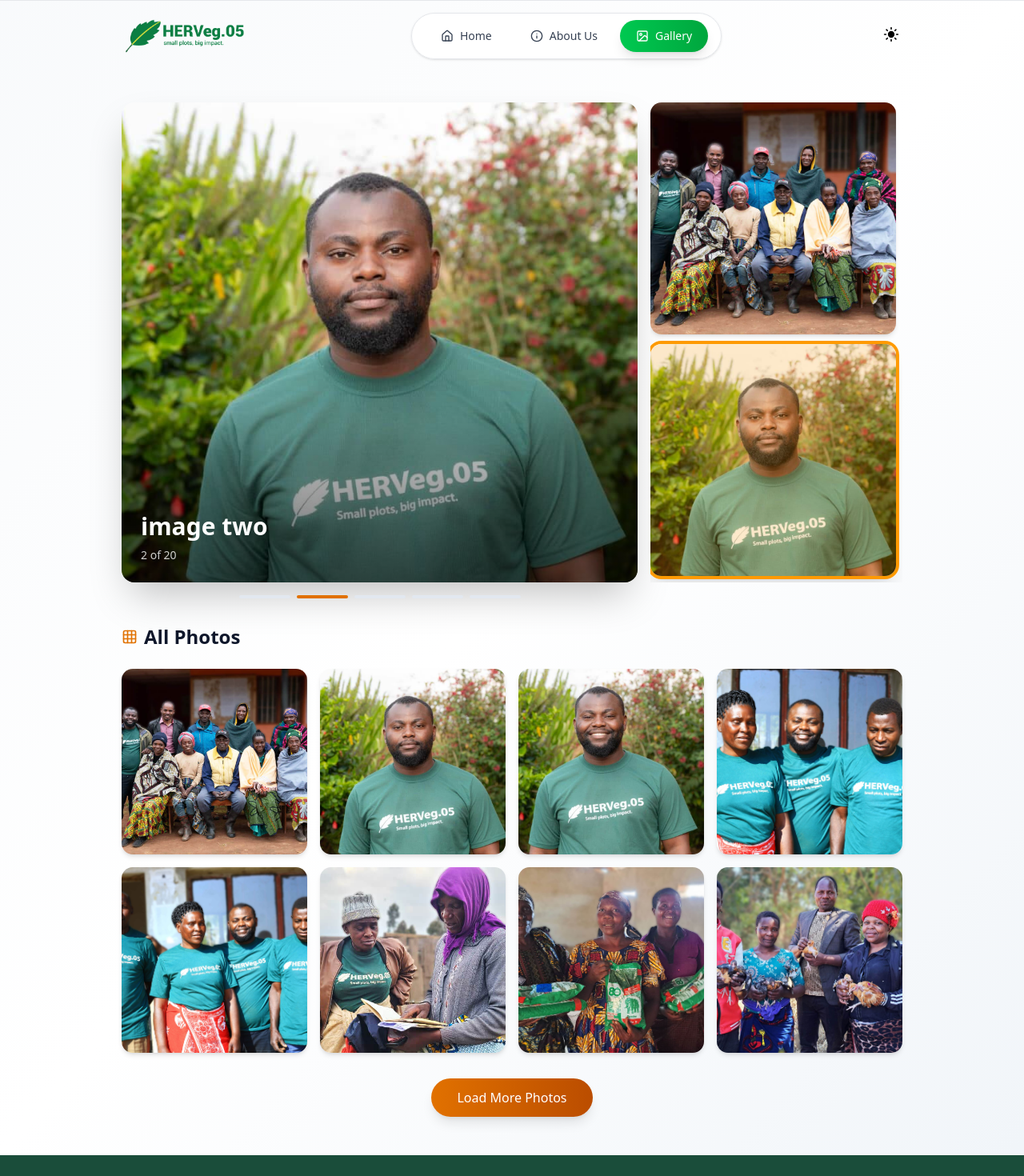
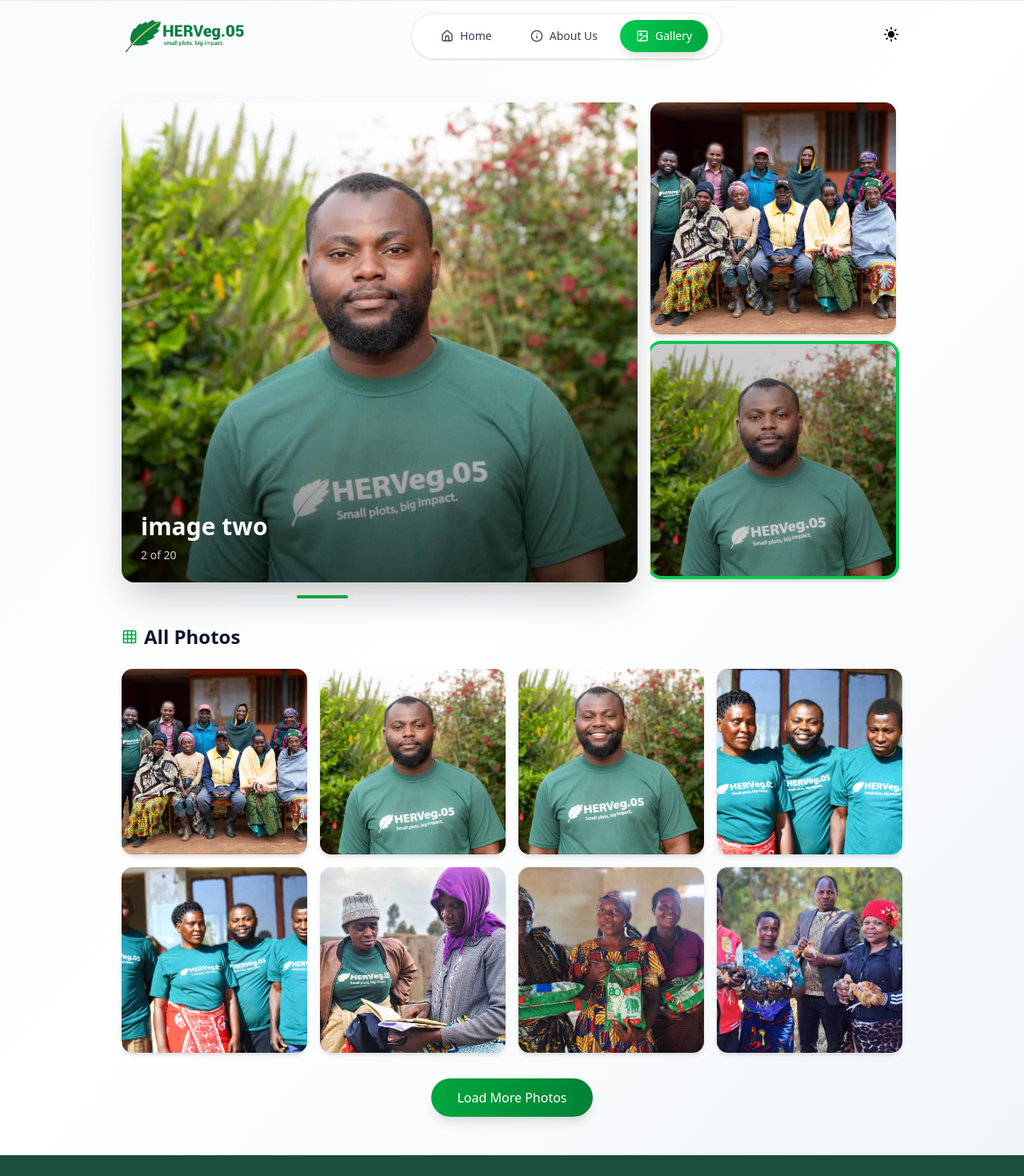
Before and after one commit to Mhando-Z/HervegWeb, a Next.js app: page /gallery in a window 1280 px wide. Shown: the top 1470 px of the page at 80% size. Built offline with nearby package versions, Linux system fonts and the light colour scheme; a web font is replaced by a local one.

Commit message:
Phase One

```diff
--- a/src/app/gallery/page.jsx
+++ b/src/app/gallery/page.jsx
@@ -299,7 +299,7 @@ function Gallery() {
                     whileHover={{ scale: 1.05 }}
                   >
                     <motion.div
-                      className="absolute inset-0 bg-amber-600"
+                      className="absolute inset-0 bg-green-600"
                       initial={{ scaleX: 0 }}
                       animate={{ scaleX: mainIndex === idx ? 1 : 0 }}
                       transition={{ duration: 0.3 }}
@@ -322,7 +322,7 @@ function Gallery() {
                     onClick={() => setMainIndex(idx)}
                     className={`relative h-[290px] rounded-xl overflow-hidden cursor-pointer transition-all ${
                       mainIndex === idx
-                        ? "ring-4 ring-amber-500 shadow-xl"
+                        ? "ring-4 ring-green-500 shadow-xl"
                         : "ring-2 ring-transparent hover:ring-slate-300 shadow-md"
                     }`}
                   >
@@ -334,7 +334,7 @@ function Gallery() {
                     <div
                       className={`absolute inset-0 transition-opacity ${
                         mainIndex === idx
-                          ? "bg-amber-500/20"
+                          ? "bg-black/20"
                           : "bg-black/0 hover:bg-black/10"
                       }`}
                     />
@@ -347,7 +347,7 @@ function Gallery() {
           {/* Grid Gallery */}
           <motion.div variants={itemVariants}>
             <div className="flex items-center gap-2 mb-6">
-              <Grid3x3 className="w-5 h-5 text-amber-600" />
+              <Grid3x3 className="w-5 h-5 text-green-600" />
               <h2 className="text-2xl font-bold text-slate-900">All Photos</h2>
             </div>
 
@@ -391,7 +391,7 @@ function Gallery() {
                   whileHover={{ scale: 1.05 }}
                   whileTap={{ scale: 0.95 }}
                   onClick={handleLoadMore}
-                  className="px-8 py-3 bg-linear-to-r from-amber-600 to-amber-700 text-white font-medium rounded-full shadow-lg hover:shadow-xl transition-all"
+                  className="px-8 py-3 bg-linear-to-r from-green-600 to-green-700 text-white font-medium rounded-full shadow-lg hover:shadow-xl transition-all"
                 >
                   Load More Photos
                 </motion.button>
```
